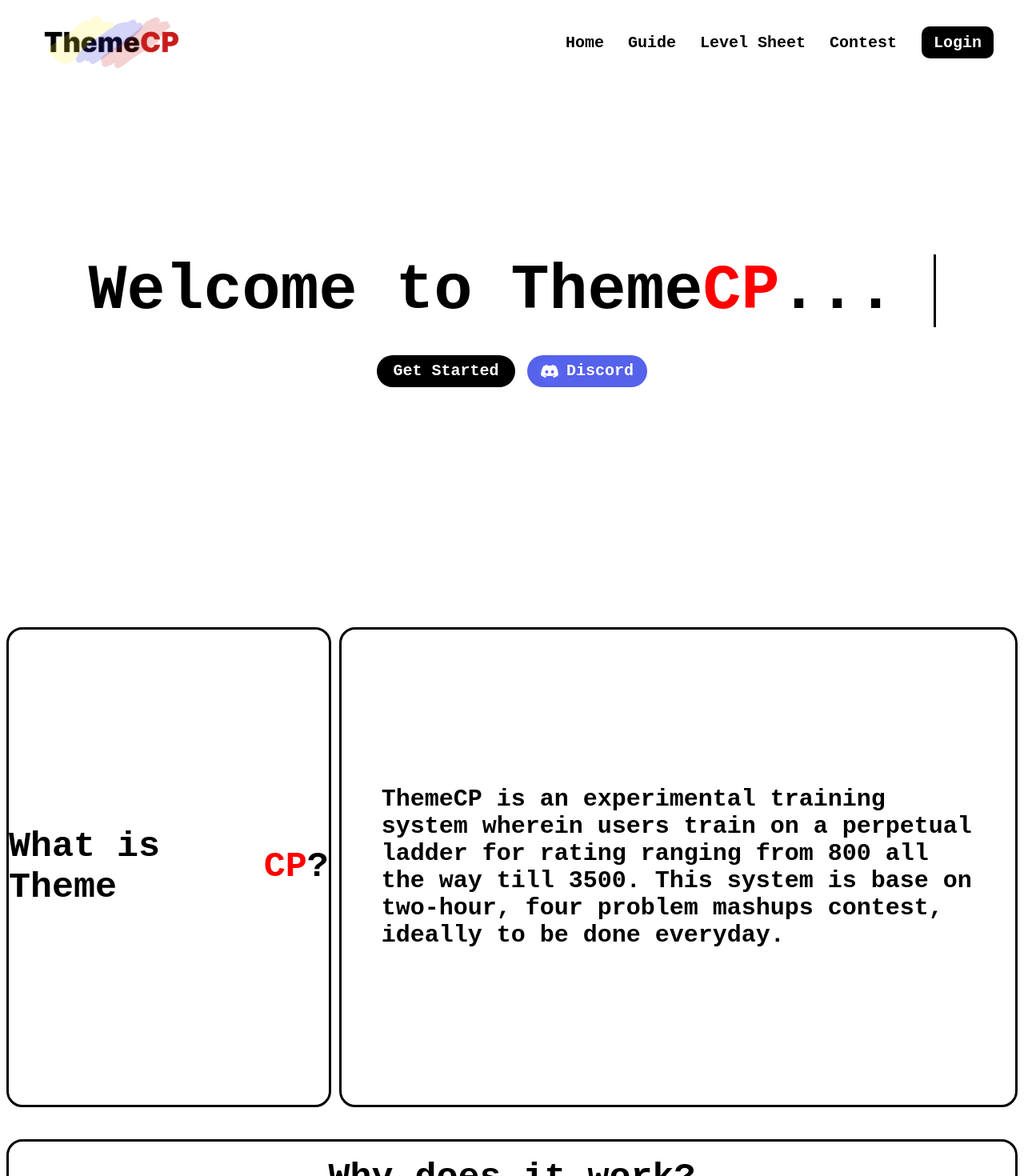
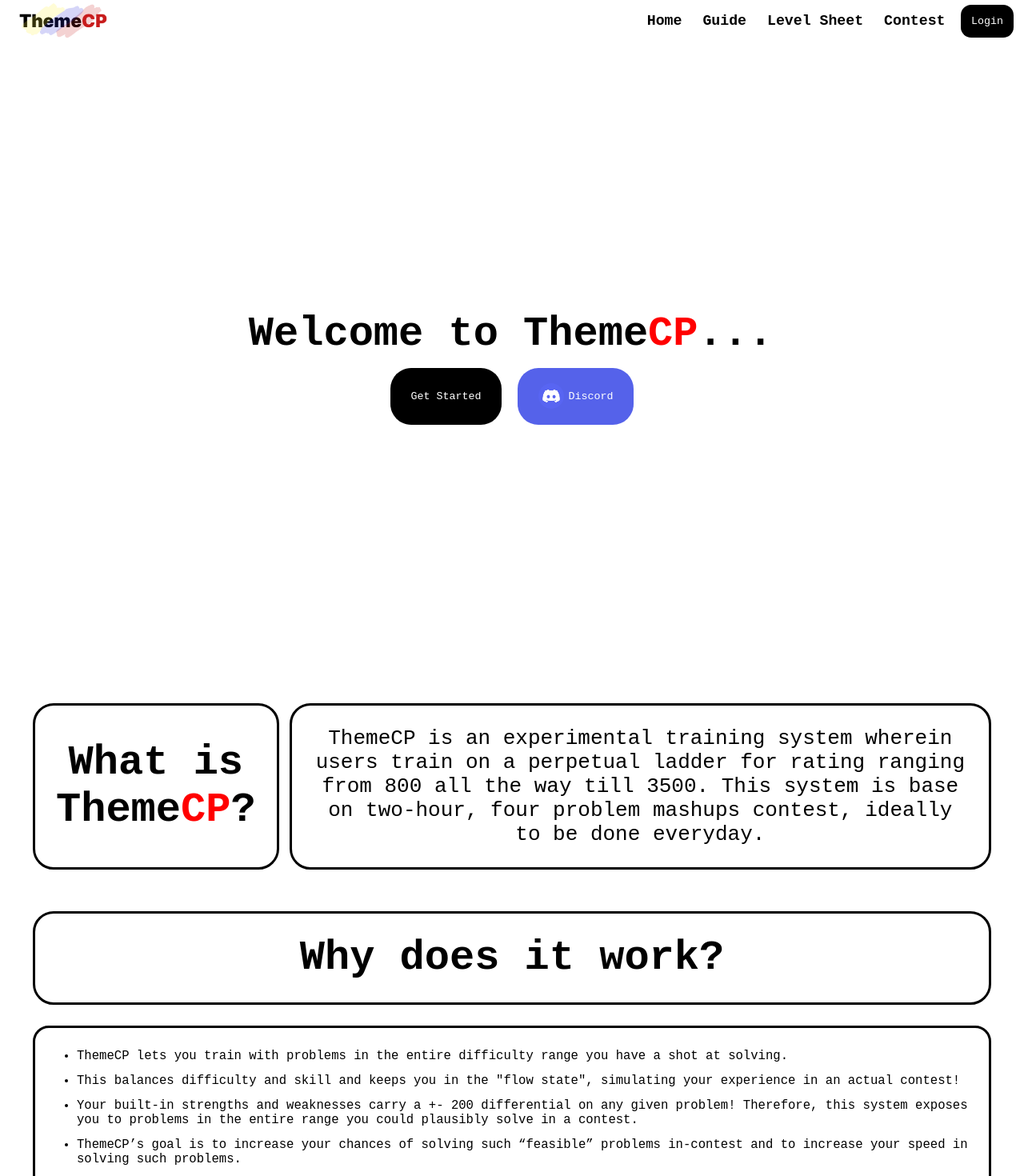
Before and after one commit to skndash96/ThemeCP, a React (Vite) app: page / in a window 1280 px wide. Shown: the top 1470 px of the page at 80% size. Built offline with nearby package versions, Linux system fonts and the light colour scheme; no server answers.

Commit message:
[feat] home page stylings fixed

```diff
--- a/src/components/Navbar/Navbar.css
+++ b/src/components/Navbar/Navbar.css
@@ -1,85 +1,43 @@
-
-* {
-    font-family: monospace;
-    font-weight: 600;
-    font-style: normal;
-    font-size: 20px;
-    background: transparent;
-}
-
 .navbar {
     display: flex;
     align-items: center;
     justify-content: space-between;
-    padding: 20px 30px;
-    color: black;
-    padding-top: 5px;
+    font-size: 1.4rem;
+    font-weight: 700;
+    margin: 0 1rem;
 }
 .navbar .logo {
-    width: 200px;
+    width: 10rem;
     cursor: pointer;
 }
 .nav-right{
     display: flex;
     align-items: center;
-    gap: 1px;
-}
-.nav-right ul{
-    list-style: none;
-    margin: 0;
-    padding: 0;
-}
-.nav-right a{
-    color: inherit;
-    text-decoration: none;
+    gap: 0.5rem;
 }
 .nav-right ul{
     display: flex;
     justify-content: center;
+    flex-wrap: wrap;
 }
-.nav-right li{
-    margin-right: 30px;
+.nav-links a {
+    padding: 1rem;
 }
-.nav-right a {
-    display: block;
-    position: relative;
-}
-.nav-right a::after{
-    content: '';
-    position: absolute;
-    bottom: 0;
-    left: 0;
-    width: 100%;
-    height: 0.1em;
-    background-color: hotpink;
-    opacity: 0;
-    transition: opacity 300ms, transform 300ms;
-}
-.nav-right a::after {
-    opacity: 1;
-    transform: scale(0);
-    transform-origin: center;
-}
-.nav-right a:hover::after, a:focus::after {
-    transform: scale(1);
-}
-@media (max-width: 730px) {
+
+@media screen and (max-width: 576px) {
     .navbar {
-        display: flex;
-        align-items: center;
-        justify-content: space-between;
-        padding: 25px 5px;
-        color: black;
-        padding-top: 5px;
+        flex-direction: column;
+        align-items: flex-start;
     }
     .navbar .logo {
-        width: 100px;
-        cursor: pointer;
+        width: 8rem;
     }
-    .nav-right li{
-        margin-right: 10px;
+    .nav-right {
+        align-self: flex-end;
+        font-size: 1.2rem;
     }
-    .navbar a {
-        font-size: 10px;
+    .nav-links {
+        justify-items: start;
+        align-items: start;
     }
 }
--- a/src/components/SubNavbar/SubNavbar.css
+++ b/src/components/SubNavbar/SubNavbar.css
@@ -1,33 +1,20 @@
 .sub-navbar {
-    padding-left: 15px;
-    margin-left: 30px;
-    margin-top: 40px;
+    padding-left: 1rem;
+    margin-left: 2rem;
+    margin-top: 2.5rem;
 }
 .is-active {
     background-color: lightgrey;
-    padding-left: 5px;
-    padding-right: 5px;
-    border-radius: 5px;
-    margin-right: 10px;
+    padding-left: 0.3rem;
+    padding-right: 0.3rem;
+    border-radius: 0.3rem;
+    margin-right: 0.6rem;
     transition: 0.25s;
     cursor: pointer;
 }
 .not-active {
-    padding-left: 5px;
-    padding-right: 5px;
-    margin-right: 10px;
+    padding-left: 0.3rem;
+    padding-right: 0.3rem;
+    margin-right: 0.6rem;
     cursor: pointer;
 }
-@media (max-width: 730px) {
-    .sub-navbar {
-        padding-left: 15px;
-        margin-left: 1px;
-        margin-top: 10px;
-    }
-    .is-active {
-        font-size: 15px;
-    }
-    .not-active {
-        font-size: 15px;
-    }
-}
--- a/src/components/UserButton/LogIn.css
+++ b/src/components/UserButton/LogIn.css
@@ -1,13 +1,11 @@
 .login-button {
-    font-weight: 700;
     background-color: black;
     color: white;
     border: none;
-    border-radius: 10px;
-    height: 40px;
-    width: 90px;
     cursor: pointer;
     transition: 0.25s;
+    padding: 1rem;
+    border-radius: 1rem;
 }
 .login-button:hover {
     opacity: 0.8;
@@ -15,10 +13,3 @@
 .login-button:active {
     opacity: 0.5;
 }
-
-@media (max-width: 730px) {
-    .login-button {
-        width: 50px;
-        height: 30px;
-    }
-}
--- a/src/components/UserButton/Logout.css
+++ b/src/components/UserButton/Logout.css
@@ -1,12 +1,10 @@
 .logout-button {
-    font-weight: 700;
     background-color: black;
     color: white;
     border: none;
-    border-radius: 10px;
-    height: 40px;
-    width: 90px;
+    border-radius: 1rem;
     cursor: pointer;
+    padding: 1rem;
     transition: 0.25s;
 }
 .logout-button:hover {
@@ -15,9 +13,3 @@
 .logout-button:active {
     opacity: 0.5;
 }
-@media (max-width: 730px) {
-    .logout-button {
-        width: 40px;
-        height: 25px;
-    }
-}
--- a/src/index.css
+++ b/src/index.css
@@ -0,0 +1,18 @@
+* {
+    font-family: monospace;
+    box-sizing: border-box;
+    margin: 0;
+    padding: 0;
+}
+
+ul{
+    list-style: none;
+}
+
+a{
+    color: inherit;
+    text-decoration: none;
+}
+a:hover {
+    text-decoration: underline;
+}
--- a/src/pages/Home/Home.css
+++ b/src/pages/Home/Home.css
@@ -1,28 +1,22 @@
-
 .make-red {
   color: red;
-  font-family: monospace;
-  font-weight: bold;
-  font-size: 1em;
 }
+
 .wrapper {
-  margin-top: 250px;
-  margin-bottom: 320px;
-  height: 100px;
-  /*This part is important for centering*/
-  display: grid;
-  place-items: center;
+  padding: 2rem;
+  height: 100vh;
+  display: flex;
+  flex-direction: column;
+  align-items: center;
+  justify-content: center;
 }
 
 .typing-demo {
-  width: 22ch;
   animation: typing 2s steps(22), blink .5s step-end infinite alternate;
-  white-space: nowrap;
-  overflow: hidden;
   border-right: 3px solid;
-  font-family: monospace;
   font-weight: bold;
   font-size: 4em;
+  text-align: center;
 }
 
 @keyframes typing {
@@ -37,140 +31,97 @@
   }
 }
 
-.get-started-button {
-  margin-top: 80px;
+.cta-buttons {
+  display: grid;
+  grid-template-columns: repeat(2, 1fr);
+  gap: 20px;
+  place-items: center;
+}
+.cta-buttons button {
+  margin-top: 2rem;
+  height: 100%;
   border: none;
   background-color: black;
   color: white;
-  padding: 8px;
-  padding-right: 20px;
-  padding-left: 20px;
-  border-radius: 30px;
+  padding: .5rem 2rem;
+  border-radius: 2rem;
   cursor: pointer;
   transition: 0.25s;
+  display: flex;
+  align-items: center;
+  justify-content: center;
 }
-.get-started-button:hover {
+.cta-buttons button:hover {
   opacity: 0.8;
 }
-.get-started-button:active {
+.cta-buttons button:active {
   opacity: 0.5;
+}
+.cta-buttons .discord-button {
+  background-color: #5562EA;
+}
+
+.text-wrapper {
+  padding: 2rem;
+  max-width: 1250px;
+  margin: 0 auto;
 }
 
 .description-box {
-  border-radius: 20px;
-  height: 600px;
+  border-radius: 2rem;
   width: 100%;
   display: flex;
   flex-direction: row;
-  margin-bottom: 40px;
+  gap: 1rem;
 }
+
+@media (max-width: 768px) {
+  .description-box {
+    flex-direction: column;
+  }
+}
+
 .title {
-  color: black;
+  font-weight: bold;
   border: 3px black solid;
-  border-radius: 20px;
-  font-family: monospace;
-  font-weight: bold;
-  font-size: 45px;
-
-  width: 35%;
-  display: flex;
-  justify-content: center;
-  align-items: center;
+  border-radius: 2rem;
+  font-size: 4rem;
+  padding: 2rem;
+  display: grid;
+  place-content: center;
+  text-align: center;
 }
 .description {
-  margin-left: 10px;
   border: 3px black solid;
-  border-radius: 20px;
-  font-family: monospace;
-  font-size: 30px;
-
-  margin: none;
-  padding: 50px;
-  width: 65%;
-  display: flex;
-  justify-content: center;
-  align-items: center;
+  border-radius: 2rem;
+  font-size: 2rem;
+  padding: 2rem;
+  display: grid;
+  place-content: center;
+  text-align: center;
 }
 
 .title-2 {
-  color: black;
+  margin-top: 4rem;
   border: 3px black solid;
-  border-radius: 20px;
-  font-family: monospace;
+  border-radius: 2rem;
   font-weight: bold;
-  font-size: 45px;
-
-  padding: 20px;
-  display: flex;
-  justify-content: center;
-  align-items: center;
+  font-size: 4rem;
+  padding: 2rem;
+  text-align: center;
 }
 
 .description-2 {
+  margin-top: 2rem;
   border: 3px black solid;
   border-radius: 20px;
-
-  margin-top: 10px;
-  padding: 20px;
-  display: flex;
-  justify-content: center;
-  align-items: center;
-}
-.description-2 li {
-  font-family: monospace;
-  font-size: 25px;
-  margin-top: 20px;
-  font-weight: bold;
-
-}
-.discord-button {
-  display: flex;
-  justify-content: center;
-  align-items: center;
-  margin-top: 15px;
-  margin-left: 15px;
-  border: none;
-  background-color: #5562EA;
-  color: white;
-  height: 40px;
-  margin-top: 80px;
-  border-radius: 20px;
-  width: 150px;
-  cursor: pointer;
-  padding-left: 2px;
-  border: none;
-  transition: 0.15s;
-}
-.discord-button:hover {
-  opacity: 0.8;
-}
-.discord-button:active {
-  background-color: white;
-  color: #5562EA;
+  padding: 2rem;
+  font-size: 1.2rem;
+  display: grid;
+  place-content: center;
 }
 
-@media (max-width: 730px) {
-  * {
-    font-size: 8px;
-  }
-  .title {
-    width: 100%;
-    font-size: 35px;
-    margin-bottom: 10px;
-  }
-  .description-box {
-    width: 100%;
-    display: block;
-  }
-  .title-2 {
-    font-size: 30px;
-    width: 290;
-    margin-top: 190px;
-  }
-  .get-started-button {
-    font-size: 20px;
-  }
-  .discord-button {
-    font-size: 20px;
-  }
+.description-2 li {
+  margin: 0 0 1rem 2rem;
+  list-style-type: disc;
 }
--- a/src/pages/Home/Home.jsx
+++ b/src/pages/Home/Home.jsx
@@ -11,15 +11,18 @@ const Home = () => {
         <div className="typing-demo">
           Welcome to Theme<span className='make-red'>CP</span>...
         </div>
-          <div style={{display: 'flex'}}>
+        <div className='cta-buttons' style={{ display: 'flex' }}>
           <button onClick={() => navigate('/guide')} className='get-started-button'>Get Started</button>
-            <button onClick={() => window.open('https://discord.gg/ncnut8Zw63','_blank')} className='discord-button'><img style={{width:'32px', borderRadius:'40px', marginRight:'5px', border:'none'}} src={discord}></img>Discord</button>
+          <button onClick={() => window.open('https://discord.gg/ncnut8Zw63', '_blank')} className='discord-button'><img style={{ width: '32px', borderRadius: '40px', marginRight: '5px', border: 'none' }} src={discord}></img>Discord</button>
         </div>
       </div>
 
+      <div className='text-wrapper'>
         <div className="description-box">
           <div className="title">
+            <span>
               What is Theme<span className='make-red'>CP</span>?
+            </span>
           </div>
           <div className="description">
             ThemeCP is an experimental training system wherein users train on a perpetual ladder for rating ranging from 800 all the way till 3500. This system is base on two-hour, four problem mashups contest, ideally to be done everyday.
@@ -50,6 +53,7 @@ const Home = () => {
           </ul>
 
         </div>
+      </div>
 
     </div>
   )
```
Also changed, not shown: 1 other file (tests, documents, lock files or other folders). Lines whose indentation alone changed are shown as unchanged.
